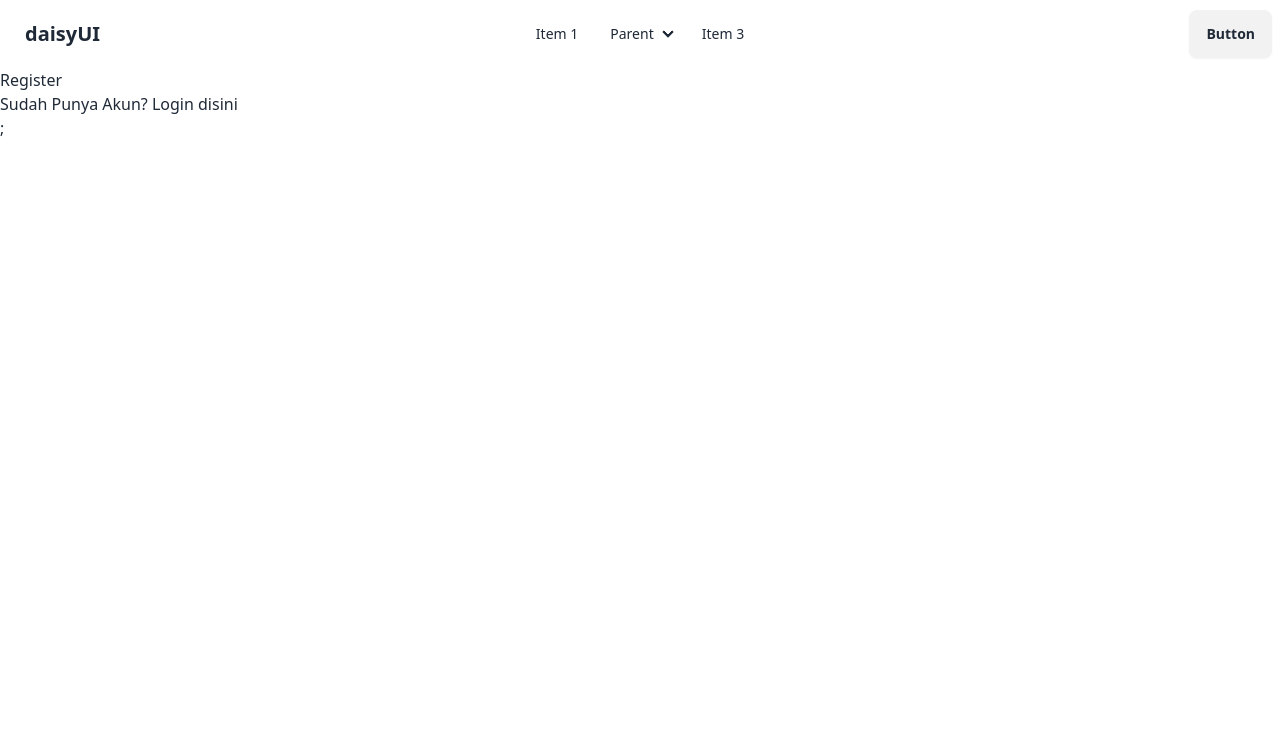
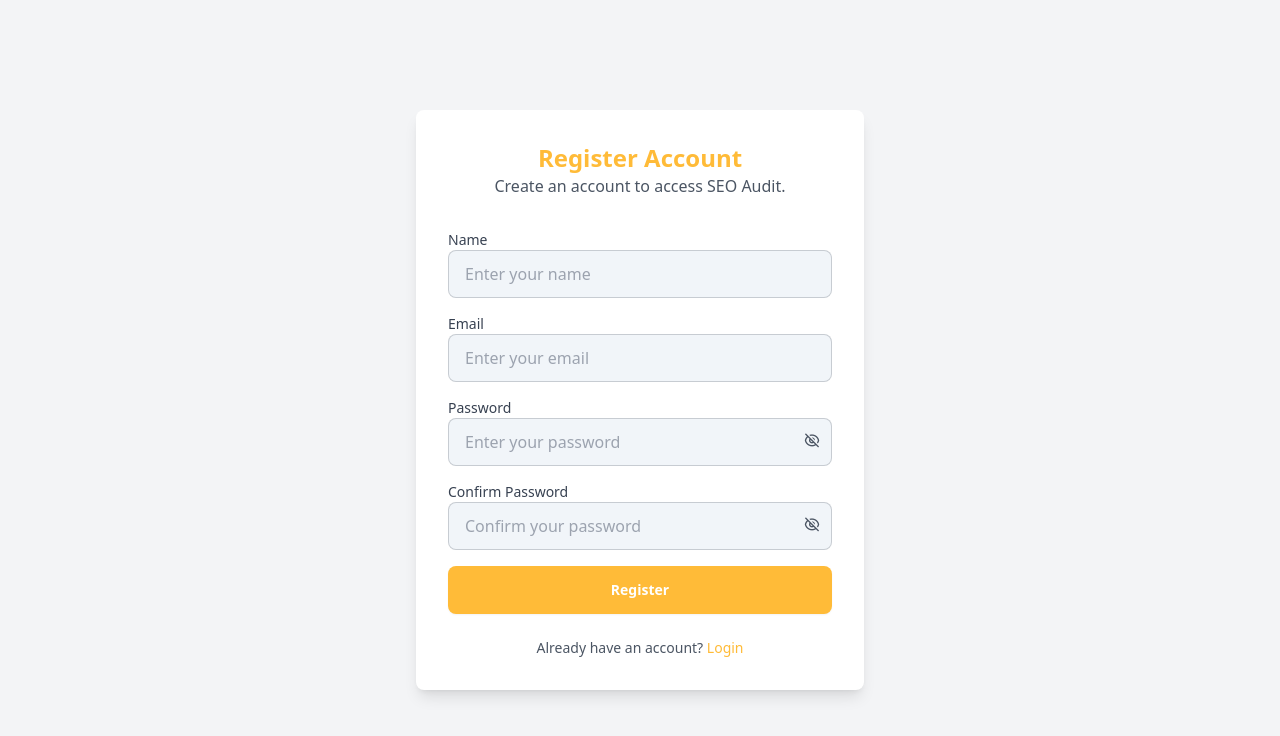
Before and after one commit to C242-SA01/frontend-app-seo, a Next.js app: page /auth/register in a window 1280 px wide. Shown: the top 736 px of the page. Built offline with nearby package versions, Linux system fonts and the light colour scheme.

Commit message:
Add layouting & add auth view

```diff
--- a/package.json
+++ b/package.json
@@ -20,6 +20,7 @@
     "postcss": "8.4.49",
     "react": "18.3.1",
     "react-dom": "18.3.1",
+    "remixicon": "^4.5.0",
     "tailwindcss": "3.4.15",
     "typescript": "5.6.3"
   }
--- a/src/components/layouts/AppShell/index.tsx
+++ b/src/components/layouts/AppShell/index.tsx
@@ -1,12 +1,16 @@
+import { useRouter } from "next/router";
 import Navbar from "../Navbar";
 type AppShellProps = {
   children: React.ReactNode;
 };
+
+const disableNavbar = ["/auth/login", "/auth/register", "/404"];
 const AppShell = (props: AppShellProps) => {
   const { children } = props;
+  const { pathname } = useRouter();
   return (
     <main>
-      <Navbar></Navbar>
+      {!disableNavbar.includes(pathname) && <Navbar />}
       {children}
     </main>
   );
--- /dev/null
+++ b/src/pages/404.tsx
@@ -0,0 +1,28 @@
+import Link from "next/link";
+
+const Custom404 = () => {
+  return (
+    <div className="flex flex-col items-center justify-center min-h-screen bg-gray-100">
+      <div className="text-center">
+        {/* Illustration */}
+        <div className="mb-8">
+          <img src="/404.png" alt="404 Illustration" className="w-64 mx-auto" />
+        </div>
+
+        {/* Error Message */}
+        <h1 className="text-6xl font-bold text-primary">404</h1>
+        <p className="mt-4 text-xl font-semibold text-gray-800">Oops! Page not found.</p>
+        <p className="mt-2 text-gray-600">The page you’re looking for doesn’t exist or has been moved.</p>
+
+        {/* Button to Home */}
+        <div className="mt-6">
+          <Link href="/" className="px-6 py-3 text-white transition duration-300 rounded-lg bg-primary hover:bg-primary-focus">
+            Back to Home
+          </Link>
+        </div>
+      </div>
+    </div>
+  );
+};
+
+export default Custom404;
--- a/src/pages/_app.tsx
+++ b/src/pages/_app.tsx
@@ -1,11 +1,12 @@
 import AppShell from "@/components/layouts/AppShell";
 import "@/styles/globals.css";
 import type { AppProps } from "next/app";
+import "remixicon/fonts/remixicon.css";
 
 export default function App({ Component, pageProps }: AppProps) {
   return (
     <AppShell>
-      <Component {...pageProps} />;
+      <Component {...pageProps} />
     </AppShell>
   );
 }
--- a/src/pages/_document.tsx
+++ b/src/pages/_document.tsx
@@ -1,13 +1,13 @@
-import { Html, Head, Main, NextScript } from 'next/document'
+import { Html, Head, Main, NextScript } from "next/document";
 
 export default function Document() {
   return (
-    <Html lang="en">
-      <Head />
+    <Html lang="id">
+      <Head>{/* bisa dikasih google analytics */}</Head>
       <body>
         <Main />
         <NextScript />
       </body>
     </Html>
-  )
+  );
 }
--- /dev/null
+++ b/src/pages/api/seo.ts
@@ -0,0 +1,29 @@
+// Next.js API route support: https://nextjs.org/docs/api-routes/introduction
+import type { NextApiRequest, NextApiResponse } from "next";
+
+type Data = {
+  status: boolean;
+  statusCode: number;
+  name: string;
+  data: {
+    id: number;
+    url: string;
+    name: string;
+  }[];
+};
+
+export default function handler(req: NextApiRequest, res: NextApiResponse<Data>) {
+  const data = [
+    {
+      id: 1,
+      url: "https://example.com",
+      name: "Example Website",
+    },
+    {
+      id: 2,
+      url: "https://example.com",
+      name: "Example Website",
+    },
+  ];
+  res.status(200).json({ data: data, statusCode: 200, status: true });
+}
--- a/src/pages/auth/login.tsx
+++ b/src/pages/auth/login.tsx
@@ -1,19 +1,9 @@
-import Link from "next/link";
-import RegisterPage from "./register";
-import { useRouter } from "next/router";
+import LoginViews from "@/views/auth/Login";
 const LoginPage = () => {
-  const { push } = useRouter();
-  const handlerLogin = () => {
-    push("/");
-  };
   return (
-    <div>
-      <h1>Login</h1>
-      <button onClick={() => handlerLogin()}>Login</button>
-      <p>
-        Belum Punya Akun? Registrasi <Link href={"/auth/register"}>disini</Link>
-      </p>
-    </div>
+    <>
+      <LoginViews />
+    </>
   );
 };
 
--- a/src/pages/auth/register.tsx
+++ b/src/pages/auth/register.tsx
@@ -1,13 +1,10 @@
-import Link from "next/link";
+import RegisterView from "@/views/auth/register";
 
 const RegisterPage = () => {
   return (
-    <div>
-      <h1>Register</h1>
-      <p>
-        Sudah Punya Akun? Login <Link href={"/auth/login"}>disini</Link>
-      </p>
-    </div>
+    <>
+      <RegisterView />
+    </>
   );
 };
 
--- a/src/pages/index.tsx
+++ b/src/pages/index.tsx
@@ -1,9 +1,16 @@
 import Image from "next/image";
 import { Inter } from "next/font/google";
 import Navbar from "@/components/layouts/Navbar";
+import Head from "next/head";
 
 const inter = Inter({ subsets: ["latin"] });
 
 export default function Home() {
-  return <div></div>;
+  return (
+    <div>
+      <Head>
+        <title>Home</title>
+      </Head>
+    </div>
+  );
 }
--- /dev/null
+++ b/src/views/auth/Login/index.tsx
@@ -0,0 +1,71 @@
+import Link from "next/link";
+import { useRouter } from "next/router";
+import { useState } from "react";
+
+const LoginViews = () => {
+  const [showPassword, setShowPassword] = useState(false);
+  const togglePasswordVisibility = () => {
+    setShowPassword(!showPassword);
+  };
+  const { push } = useRouter();
+  const handlerLogin = () => {
+    push("/");
+  };
+
+  return (
+    <>
+      <div className="flex items-center justify-center min-h-screen bg-gray-100">
+        <div className="w-full max-w-md p-8 bg-white rounded-lg shadow-lg">
+          <h1 className="text-2xl font-bold text-center text-primary">SEO Audit Login</h1>
+          <p className="mb-8 text-center text-gray-600">Welcome back! Please login to your account.</p>
+
+          <form>
+            {/* Email Field */}
+            <div className="mb-4">
+              <label htmlFor="email" className="block text-sm font-medium text-gray-700">
+                Email
+              </label>
+              <input type="email" id="email" placeholder="Enter your email" className="w-full bg-slate-100 input input-bordered" />
+            </div>
+
+            {/* Password Field */}
+            <div className="relative mb-4">
+              <label htmlFor="password" className="block text-sm font-medium text-gray-700">
+                Password
+              </label>
+              <input type={showPassword ? "text" : "password"} id="password" placeholder="Enter your password" className="w-full input input-bordered bg-slate-100" />
+              {/* Toggle Button */}
+              <button type="button" onClick={togglePasswordVisibility} className="absolute text-gray-600 -translate-y-1 top-1/2 right-3 hover:text-primary focus:outline-none">
+                {showPassword ? <i className="ri-eye-line"></i> : <i className="ri-eye-off-line"></i>}
+              </button>
+            </div>
+
+            {/* Login Button */}
+            <div className="mb-6">
+              <button onClick={() => handlerLogin()} type="submit" className="w-full text-white border-none btn bg-primary">
+                Login
+              </button>
+            </div>
+          </form>
+
+          {/* Additional Links */}
+          <div className="text-center">
+            <p className="text-sm text-gray-600">
+              Don’t have an account?{" "}
+              <Link className="font-semibold text-primary" href={"/auth/register"}>
+                Sign Up
+              </Link>
+            </p>
+            <p className="mt-2 text-sm text-gray-600">
+              <a href="/forgot-password" className="font-semibold text-primary">
+                Forgot Password?
+              </a>
+            </p>
+          </div>
+        </div>
+      </div>
+    </>
+  );
+};
+
+export default LoginViews;
--- /dev/null
+++ b/src/views/auth/register/index.tsx
@@ -0,0 +1,86 @@
+import { useState } from "react";
+import Link from "next/link";
+import { useRouter } from "next/router";
+
+const RegisterView = () => {
+  const [showPassword, setShowPassword] = useState(false);
+  const [showConfirmPassword, setShowConfirmPassword] = useState(false);
+
+  const togglePasswordVisibility = () => setShowPassword(!showPassword);
+  const toggleConfirmPasswordVisibility = () => setShowConfirmPassword(!showConfirmPassword);
+
+  const { push } = useRouter();
+  const handleRegister = (e: React.FormEvent) => {
+    e.preventDefault();
+    // Handle register logic here
+    push("/login"); // Redirect to login after registration
+  };
+
+  return (
+    <div className="flex items-center justify-center min-h-screen bg-gray-100">
+      <div className="w-full max-w-md p-8 bg-white rounded-lg shadow-lg">
+        <h1 className="text-2xl font-bold text-center text-primary">Register Account</h1>
+        <p className="mb-8 text-center text-gray-600">Create an account to access SEO Audit.</p>
+
+        <form onSubmit={handleRegister}>
+          {/* Name Field */}
+          <div className="mb-4">
+            <label htmlFor="name" className="block text-sm font-medium text-gray-700">
+              Name
+            </label>
+            <input type="text" id="name" placeholder="Enter your name" className="w-full bg-slate-100 input input-bordered" required />
+          </div>
+
+          {/* Email Field */}
+          <div className="mb-4">
+            <label htmlFor="email" className="block text-sm font-medium text-gray-700">
+              Email
+            </label>
+            <input type="email" id="email" placeholder="Enter your email" className="w-full bg-slate-100 input input-bordered" required />
+          </div>
+
+          {/* Password Field */}
+          <div className="relative mb-4">
+            <label htmlFor="password" className="block text-sm font-medium text-gray-700">
+              Password
+            </label>
+            <input type={showPassword ? "text" : "password"} id="password" placeholder="Enter your password" className="w-full bg-slate-100 input input-bordered" required />
+            <button type="button" onClick={togglePasswordVisibility} className="absolute text-gray-600 -translate-y-1 top-1/2 right-3 hover:text-primary focus:outline-none">
+              {showPassword ? <i className="ri-eye-line"></i> : <i className="ri-eye-off-line"></i>}
+            </button>
+          </div>
+
+          {/* Confirm Password Field */}
+          <div className="relative mb-4">
+            <label htmlFor="confirm-password" className="block text-sm font-medium text-gray-700">
+              Confirm Password
+            </label>
+            <input type={showConfirmPassword ? "text" : "password"} id="confirm-password" placeholder="Confirm your password" className="w-full bg-slate-100 input input-bordered" required />
+            <button type="button" onClick={toggleConfirmPasswordVisibility} className="absolute text-gray-600 -translate-y-1 top-1/2 right-3 hover:text-primary focus:outline-none">
+              {showConfirmPassword ? <i className="ri-eye-line"></i> : <i className="ri-eye-off-line"></i>}
+            </button>
+          </div>
+
+          {/* Register Button */}
+          <div className="mb-6">
+            <button type="submit" className="w-full text-white border-none btn bg-primary">
+              Register
+            </button>
+          </div>
+        </form>
+
+        {/* Additional Links */}
+        <div className="text-center">
+          <p className="text-sm text-gray-600">
+            Already have an account?{" "}
+            <Link className="text-primary" href="/auth/login">
+              Login
+            </Link>
+          </p>
+        </div>
+      </div>
+    </div>
+  );
+};
+
+export default RegisterView;
--- a/tailwind.config.js
+++ b/tailwind.config.js
@@ -1,16 +1,14 @@
 /** @type {import('tailwindcss').Config} */
 module.exports = {
-  content: [
-    "./src/pages/**/*.{js,ts,jsx,tsx,mdx}",
-    "./src/components/**/*.{js,ts,jsx,tsx,mdx}",
-    "./src/app/**/*.{js,ts,jsx,tsx,mdx}",
-  ],
+  content: ["./src/pages/**/*.{js,ts,jsx,tsx,mdx}", "./src/components/**/*.{js,ts,jsx,tsx,mdx}", "./src/app/**/*.{js,ts,jsx,tsx,mdx}", "./src/views/**/*.{js,ts,jsx,tsx,mdx}"],
   theme: {
     extend: {
       backgroundImage: {
         "gradient-radial": "radial-gradient(var(--tw-gradient-stops))",
-        "gradient-conic":
-          "conic-gradient(from 180deg at 50% 50%, var(--tw-gradient-stops))",
+        "gradient-conic": "conic-gradient(from 180deg at 50% 50%, var(--tw-gradient-stops))",
+      },
+      colors: {
+        primary: "#FFBB38",
       },
     },
   },
```
Also changed, not shown: public/404.png (added), 1 other file (tests, documents, lock files or other folders).
